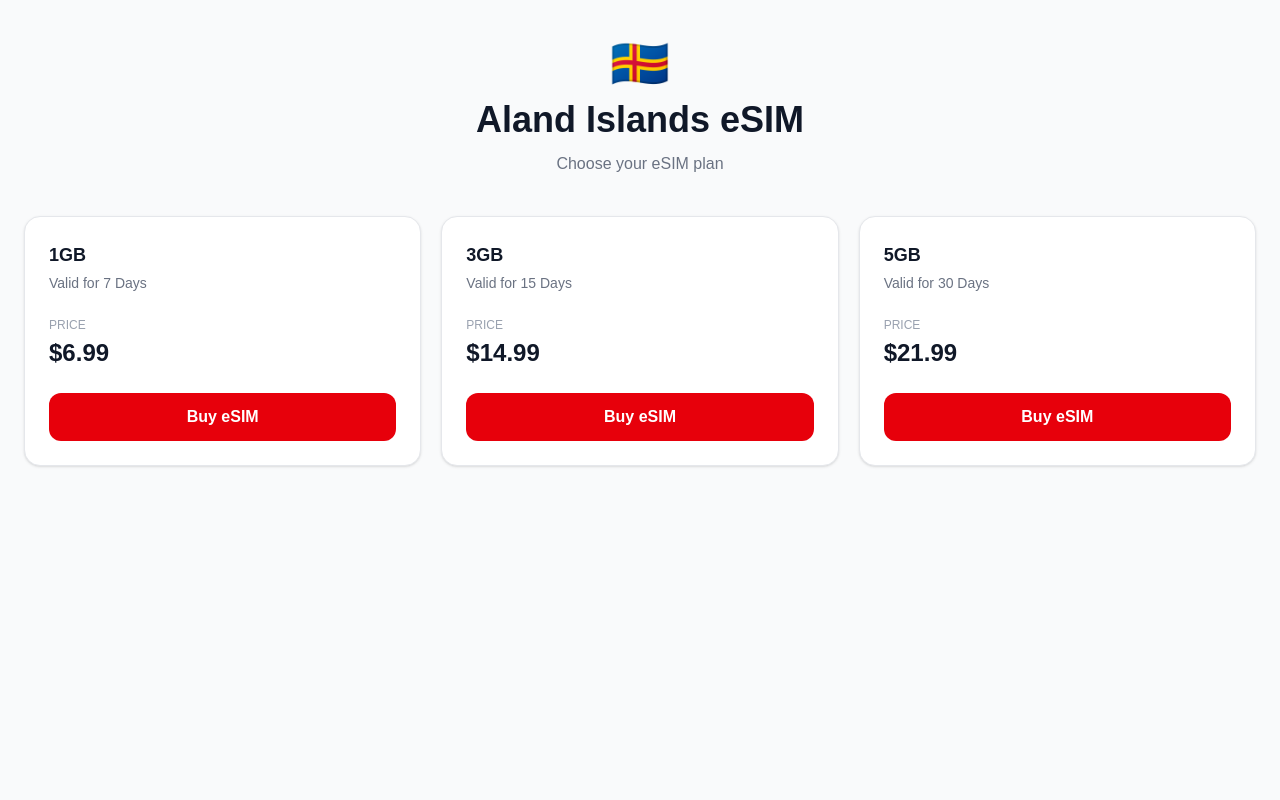
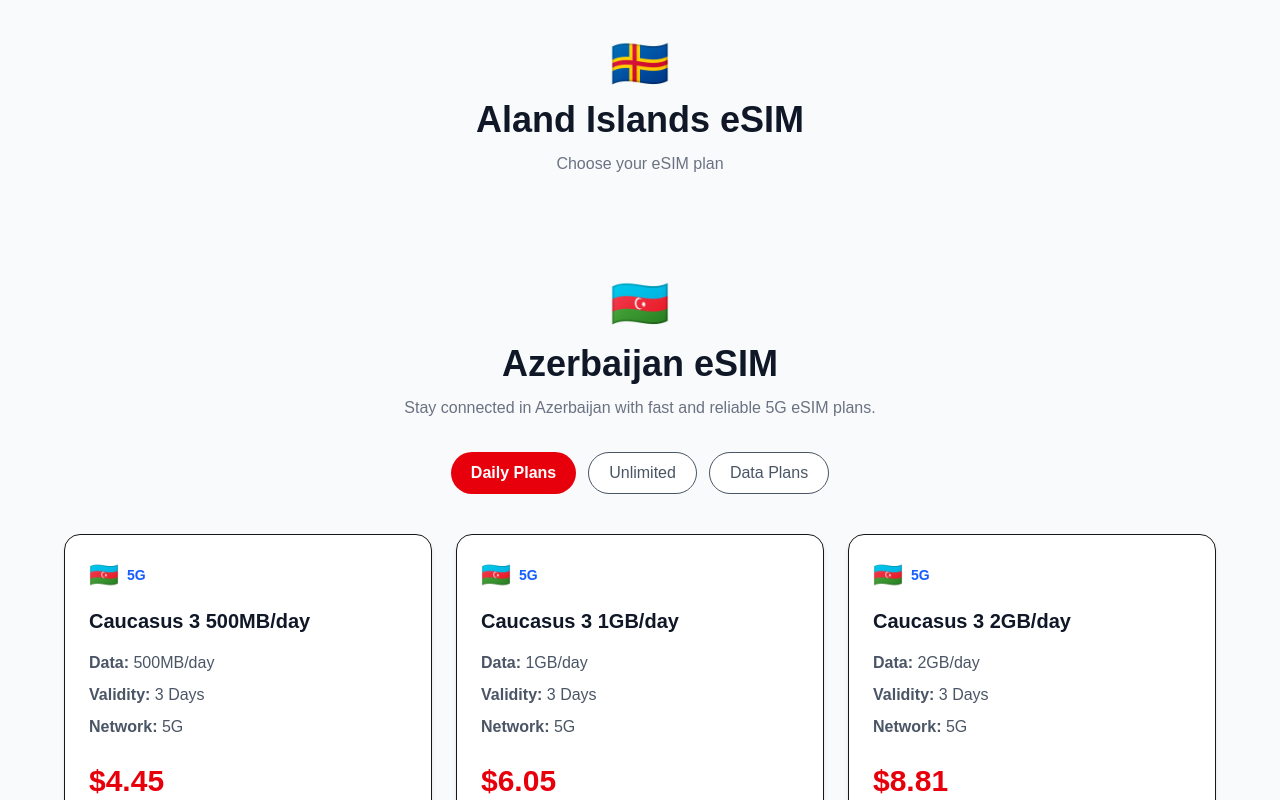
Before and after one commit to chingutravelandtours/chingu-website, a Next.js app: page /esim/aland-island in a window 1280 px wide. Shown: the top 800 px of the page. Built offline with nearby package versions, Linux system fonts and the light colour scheme.

Commit message:
Update page.tsx

```diff
--- a/app/esim/aland-island/page.tsx
+++ b/app/esim/aland-island/page.tsx
@@ -1,33 +1,15 @@
-"use client";
-
-const plans = [
-  {
-    name: "Aland Islands eSIM",
-    data: "1GB",
-    validity: "7 Days",
-    price: 6.99,
-  },
-  {
-    name: "Aland Islands eSIM",
-    data: "3GB",
-    validity: "15 Days",
-    price: 14.99,
-  },
-  {
-    name: "Aland Islands eSIM",
-    data: "5GB",
-    validity: "30 Days",
-    price: 21.99,
-  },
-];
+import EsimPlans from "@/components/EsimPlans";
 
 export default function AlandIslandsEsimPage() {
   return (
     <main className="min-h-screen bg-gray-50 py-10 px-6">
       <div className="max-w-7xl mx-auto">
 
+        {/* HEADER */}
         <div className="text-center mb-10">
-          <div className="text-5xl mb-3">🇦🇽</div>
+          <div className="text-5xl mb-3">
+            🇦🇽
+          </div>
 
           <h1 className="text-3xl md:text-4xl font-bold text-gray-900">
             Aland Islands eSIM
@@ -38,48 +20,8 @@ export default function AlandIslandsEsimPage() {
           </p>
         </div>
 
-        <div className="grid grid-cols-1 sm:grid-cols-2 lg:grid-cols-3 gap-5">
-          {plans.map((plan) => (
-            <div
-              key={`${plan.data}-${plan.validity}`}
-              className="bg-white rounded-2xl border border-gray-200 p-6 shadow-sm"
-            >
-              <h2 className="text-lg font-bold text-gray-900">
-                {plan.data}
-              </h2>
-
-              <p className="text-sm text-gray-500 mt-1">
-                Valid for {plan.validity}
-              </p>
-
-              <div className="mt-6">
-                <p className="text-xs uppercase text-gray-400">
-                  Price
-                </p>
-
-                <p className="text-2xl font-bold text-gray-900 mt-1">
-                  ${plan.price}
-                </p>
-              </div>
-
-              <button
-                className="
-                  mt-6
-                  w-full
-                  rounded-xl
-                  bg-red-600
-                  text-white
-                  py-3
-                  font-semibold
-                  hover:bg-red-700
-                  transition
-                "
-              >
-                Buy eSIM
-              </button>
-            </div>
-          ))}
-        </div>
+        {/* ESIM PLANS */}
+        <EsimPlans />
 
       </div>
     </main>
```
